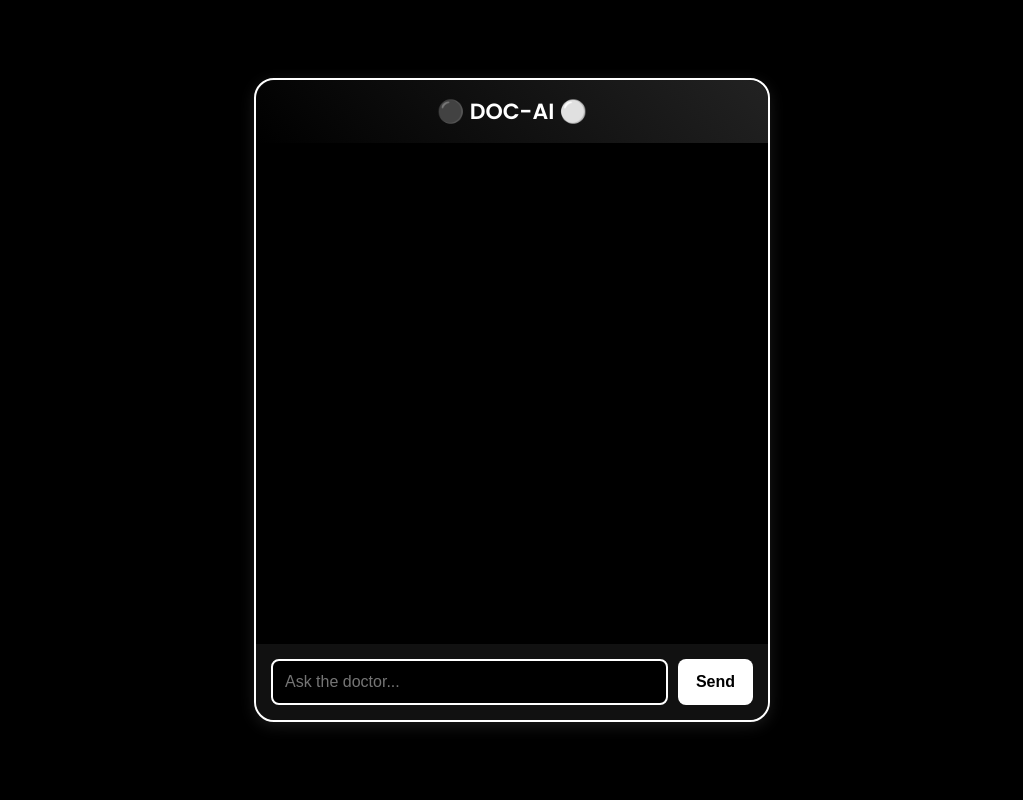
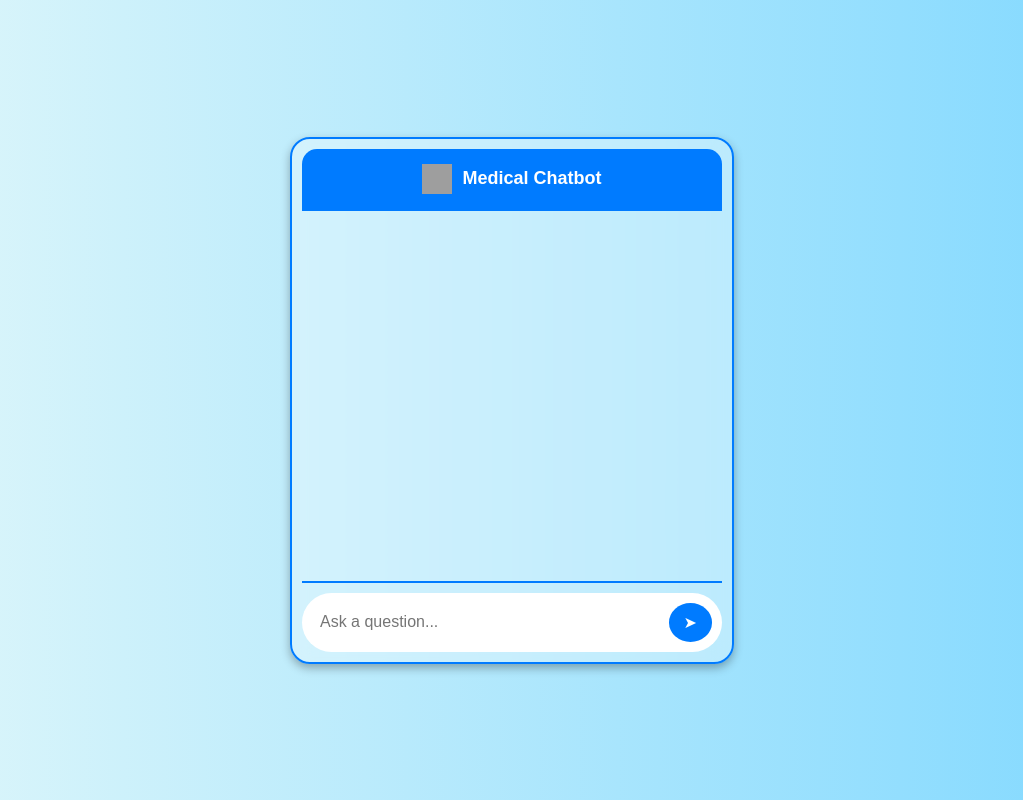
Before and after one commit to aibax04/MEDICAL-CHATBOT, a Flask app: page / in a window 1280 px wide. Shown: the whole page, without its empty margins (128-1151 px from the left). Run offline with Flask 3, Linux system fonts and the light colour scheme; grey boxes are pictures that could not be loaded.

Commit message:
front end updated

```diff
--- a/static/script.js
+++ b/static/script.js
@@ -1,38 +1,48 @@
-$(document).ready(function() {
-    $("#send-button").click(function() {
+$(document).ready(function () {
+    $("#send-button").click(function () {
         sendMessage();
     });
 
-    $("#user-input").keypress(function(event) {
-        if (event.which == 13) { // Enter key
+    $("#user-input").keypress(function (event) {
+        if (event.which === 13) {
             sendMessage();
         }
     });
 
     function sendMessage() {
-        var userMessage = $("#user-input").val().trim();
-        if (!userMessage) return;  // Ignore empty messages
+        let userMessage = $("#user-input").val();
+        if (userMessage.trim() === "") return;
 
-        var timeStamp = new Date().toLocaleTimeString([], { hour: '2-digit', minute: '2-digit' });
+        let timestamp = new Date().toLocaleTimeString();
 
-        $("#chat-box").append("<div class='message user-message'><p><b>You:</b> " + userMessage + "</p><span class='time'>" + timeStamp + "</span></div>");
-        $("#user-input").val(""); // Clear input field
+        $("#chat-box").append(
+            `<div class='message user'>${userMessage} <span class="timestamp">${timestamp}</span></div>`
+        );
 
-        $.post("/get", { msg: userMessage })
-        .done(function(data) {
-            console.log("🔄 Response Data:", data);
+        $(".typing").show(); // Show typing indicator
 
-            if (data && data.response) {
-                $("#chat-box").append("<div class='message bot-message'><p><b>Bot:</b> " + data.response + "</p><span class='time'>" + timeStamp + "</span></div>");
-            } else {
-                $("#chat-box").append("<div class='message bot-message'><p><b>Bot:</b> ⚠ No valid response.</p><span class='time'>" + timeStamp + "</span></div>");
+        $.ajax({
+            url: "/get",
+            type: "POST",
+            data: { msg: userMessage },
+            success: function (response) {
+                $(".typing").hide(); // Hide typing indicator
+
+                let botMessage = response.response || "Sorry, I couldn't find an answer.";
+                let timestamp = new Date().toLocaleTimeString();
+
+                $("#chat-box").append(
+                    `<div class='message bot'>
+                        <img src="https://cdn-icons-png.flaticon.com/512/3135/3135715.png" alt="Doctor">
+                        ${botMessage}
+                        <span class="timestamp">${timestamp}</span>
+                    </div>`
+                );
+
+                $("#chat-box").scrollTop($("#chat-box")[0].scrollHeight);
             }
-        })
-        .fail(function(xhr, status, error) {
-            console.log("❌ AJAX Error:", error);
-            $("#chat-box").append("<div class='message bot-message'><p><b>Bot:</b> ❌ Error retrieving response.</p><span class='time'>" + timeStamp + "</span></div>");
         });
 
-        $("#chat-box").scrollTop($("#chat-box")[0].scrollHeight); // Auto-scroll to the latest message
+        $("#user-input").val("");
     }
 });
--- a/static/style.css
+++ b/static/style.css
@@ -1,11 +1,7 @@
-/* Import Google Font */
-@import url('https://fonts.googleapis.com/css2?family=Poppins:wght@300;400;600&display=swap');
-
-/* General Page Styling */
+/* 🌟 General Styles */
 body {
     font-family: 'Poppins', sans-serif;
-    background-color: #000; /* Pure Black Background */
-    color: white;
+    background: linear-gradient(to right, #e0f7fa, #80d8ff);
     display: flex;
     justify-content: center;
     align-items: center;
@@ -13,181 +9,164 @@ body {
     margin: 0;
 }
 
-/* Chat Container */
-#chat-container {
-    width: 40%;
-    height: 80vh;
-    background-color: #111; /* Dark Gray */
+/* 🌟 Chatbot Window */
+.chat-window {
+    width: 420px;
+    max-width: 90%;
+    background: rgba(255, 255, 255, 0.3);
+    backdrop-filter: blur(10px);
+    border: 2px solid #007bff;
     border-radius: 20px;
-    box-shadow: 0px 4px 15px rgba(255, 255, 255, 0.1);
+    padding: 10px;
+    box-shadow: 0px 4px 10px rgba(0, 0, 0, 0.3);
     display: flex;
     flex-direction: column;
-    overflow: hidden;
-    border: 2px solid white;
+    position: relative;
+    text-align: center;
 }
 
-/* Chat Header */
-#chat-header {
-    background: linear-gradient(45deg, #000, #222);
+/* 🌟 Chat Header */
+.chat-header {
+    background: #007bff;
+    color: white;
     padding: 15px;
-    text-align: center;
-    font-size: 22px;
+    font-size: 18px;
     font-weight: bold;
-    color: white;
-    border-top-left-radius: 20px;
-    border-top-right-radius: 20px;
+    border-radius: 15px 15px 0 0;
     display: flex;
     align-items: center;
     justify-content: center;
+    gap: 10px;
 }
 
-/* Chat Box */
-#chat-box {
-    flex: 1;
-    padding: 15px;
+.chat-header img {
+    width: 30px;
+    height: 30px;
+}
+
+/* 🌟 Chat Box with Scrollbar */
+.chat-box {
+    height: 350px;
     overflow-y: auto;
-    background: #000;
-    scrollbar-width: thin;
-    scrollbar-color: #fff #000;
+    padding: 10px;
     display: flex;
     flex-direction: column;
+    border-top: 2px solid #007bff;
+    border-bottom: 2px solid #007bff;
 }
 
-/* Custom Scrollbar */
-#chat-box::-webkit-scrollbar {
-    width: 8px;
+/* 🎚️ Custom Scrollbar */
+.chat-box::-webkit-scrollbar {
+    width: 6px;
 }
 
-#chat-box::-webkit-scrollbar-thumb {
-    background: #fff;
-    border-radius: 5px;
+.chat-box::-webkit-scrollbar-track {
+    background: #f1f1f1;
+    border-radius: 10px;
 }
 
-/* Chat Messages */
+.chat-box::-webkit-scrollbar-thumb {
+    background: #007bff;
+    border-radius: 10px;
+}
+
+/* 🌟 Chat Bubbles */
 .message {
+    max-width: 75%;
+    padding: 12px;
+    margin: 10px;
+    border-radius: 12px;
+    position: relative;
+    animation: fadeIn 0.3s ease-in-out;
+}
+
+/* ✨ User Message */
+.user {
+    background: #007bff;
+    color: white;
+    align-self: flex-end;
+    border-top-right-radius: 0;
+}
+
+/* ✨ Bot Message */
+.bot {
+    background: white;
+    color: black;
+    align-self: flex-start;
+    border-top-left-radius: 0;
     display: flex;
     align-items: center;
-    margin: 10px;
-    flex-direction: column;
+    gap: 8px;
 }
 
-/* User Message */
-.user-message {
-    align-items: flex-end;
+/* 🩺 Doctor Avatar */
+.bot img {
+    width: 24px;
+    height: 24px;
 }
 
-/* Bot Message */
-.bot-message {
-    align-items: flex-start;
+/* 🕒 Timestamp */
+.timestamp {
+    font-size: 10px;
+    color: gray;
+    position: absolute;
+    bottom: -15px;
+    right: 5px;
 }
 
-/* Chat Bubbles */
-.message p {
-    max-width: 70%;
-    padding: 12px 16px;
-    border-radius: 18px;
-    font-size: 16px;
-    word-wrap: break-word;
-    line-height: 1.5;
-    border: 2px solid white;
-    transition: border 0.3s ease-in-out;
+/* 🌟 Input Box */
+.input-container {
+    display: flex;
+    align-items: center;
+    background: white;
+    padding: 10px;
+    border-radius: 50px;
+    margin-top: 10px;
     position: relative;
 }
 
-/* 🔥 User Message (White Bubble) */
-.user-message p {
-    background-color: #fff;
-    color: #000;
-    border-bottom-right-radius: 0;
-    text-align: right;
-    border: 2px solid white;
-    box-shadow: 0 0 10px rgba(255, 255, 255, 0.5);
+#user-input {
+    flex: 1;
+    border: none;
+    outline: none;
+    font-size: 16px;
+    padding: 8px;
+    border-radius: 20px;
 }
 
-/* 🔥 Bot Message (Black Bubble with White Text) */
-.bot-message p {
-    background-color: #222;
+/* ✨ Send Button */
+#send-button {
+    background: #007bff;
     color: white;
-    border-bottom-left-radius: 0;
-    text-align: left;
-    border: 2px solid white;
-    box-shadow: 0 0 10px rgba(255, 255, 255, 0.3);
-}
-
-/* Time Display */
-.time {
-    font-size: 12px;
-    color: gray;
-    margin-top: 2px;
-    opacity: 0.8;
-}
-
-/* Input Section */
-#input-container {
-    display: flex;
-    padding: 15px;
-    background-color: #111;
-    border-bottom-left-radius: 20px;
-    border-bottom-right-radius: 20px;
-}
-
-/* 🔥 Input Field with White Border */
-#user-input {
-    flex: 1;
-    padding: 12px;
+    border: none;
+    padding: 10px 15px;
     font-size: 16px;
-    border: 2px solid white;
-    border-radius: 8px;
-    background-color: #000;
-    color: white;
-    outline: none;
-    transition: border 0.3s ease-in-out, box-shadow 0.3s ease-in-out;
-}
-
-#user-input:focus {
-    border: 2px solid #fff;
-    box-shadow: 0 0 10px rgba(255, 255, 255, 0.7);
-}
-
-/* Send Button */
-#send-button {
-    padding: 12px 18px;
-    font-size: 16px;
-    background-color: #fff;
-    color: #000;
-    border: none;
-    border-radius: 8px;
     cursor: pointer;
-    margin-left: 10px;
-    transition: background 0.3s ease-in-out, transform 0.2s;
-    font-weight: bold;
+    border-radius: 50%;
+    margin-left: 5px;
+    transition: 0.3s;
 }
 
 #send-button:hover {
-    background-color: #ccc;
-    transform: scale(1.05);
+    background: #0056b3;
 }
 
-#send-button:active {
-    transform: scale(0.95);
+/* ⏳ Typing Indicator */
+.typing {
+    font-style: italic;
+    color: gray;
+    font-size: 14px;
+    margin-left: 15px;
 }
 
-/* Responsive Design */
-@media (max-width: 768px) {
-    #chat-container {
-        width: 90%;
-        height: 85vh;
+/* 🌟 Animations */
+@keyframes fadeIn {
+    from {
+        opacity: 0;
+        transform: translateY(10px);
     }
-
-    #chat-box {
-        font-size: 14px;
-    }
-
-    #user-input {
-        font-size: 14px;
-    }
-
-    #send-button {
-        font-size: 14px;
+    to {
+        opacity: 1;
+        transform: translateY(0);
     }
 }
--- a/templates/chat.html
+++ b/templates/chat.html
@@ -3,20 +3,36 @@
 <head>
     <meta charset="UTF-8">
     <meta name="viewport" content="width=device-width, initial-scale=1.0">
-    <title>DOC-AI</title>
+    <title>Medical Chatbot</title>
     <script src="https://code.jquery.com/jquery-3.6.0.min.js"></script>
     <link rel="stylesheet" type="text/css" href="{{ url_for('static', filename='style.css') }}">
 </head>
 <body>
-    <div id="chat-container">
-        <div id="chat-header">⚫ DOC-AI ⚪</div>
-        <div id="chat-box"></div>
-        <div id="input-container">
-            <input type="text" id="user-input" placeholder="Ask the doctor..." />
-            <button id="send-button">Send</button>
+
+    <!-- 🌟 Chat Window -->
+    <div class="chat-window">
+
+        <!-- 🩺 Chat Header -->
+        <div class="chat-header">
+            <img src="https://cdn-icons-png.flaticon.com/512/3135/3135715.png" alt="Doctor">
+            Medical Chatbot
         </div>
+
+        <!-- 💬 Chat Box -->
+        <div id="chat-box" class="chat-box"></div>
+
+        <!-- ⏳ Typing Indicator -->
+        <div class="typing" style="display: none;">Doctor is typing...</div>
+
+        <!-- ✏️ Input Field -->
+        <div class="input-container">
+            <input type="text" id="user-input" placeholder="Ask a question..." />
+            <button id="send-button">➤</button>
+        </div>
+
     </div>
 
     <script src="{{ url_for('static', filename='script.js') }}"></script>
+
 </body>
 </html>
```
